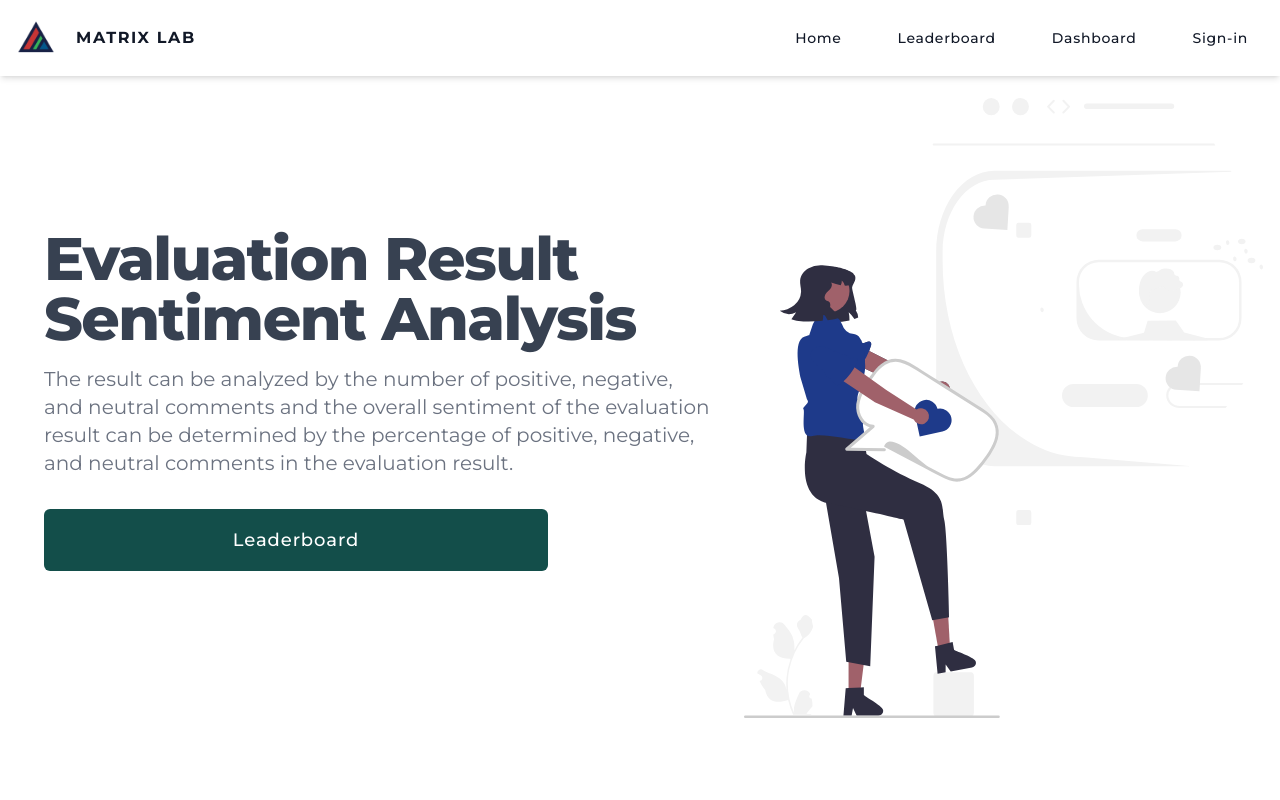
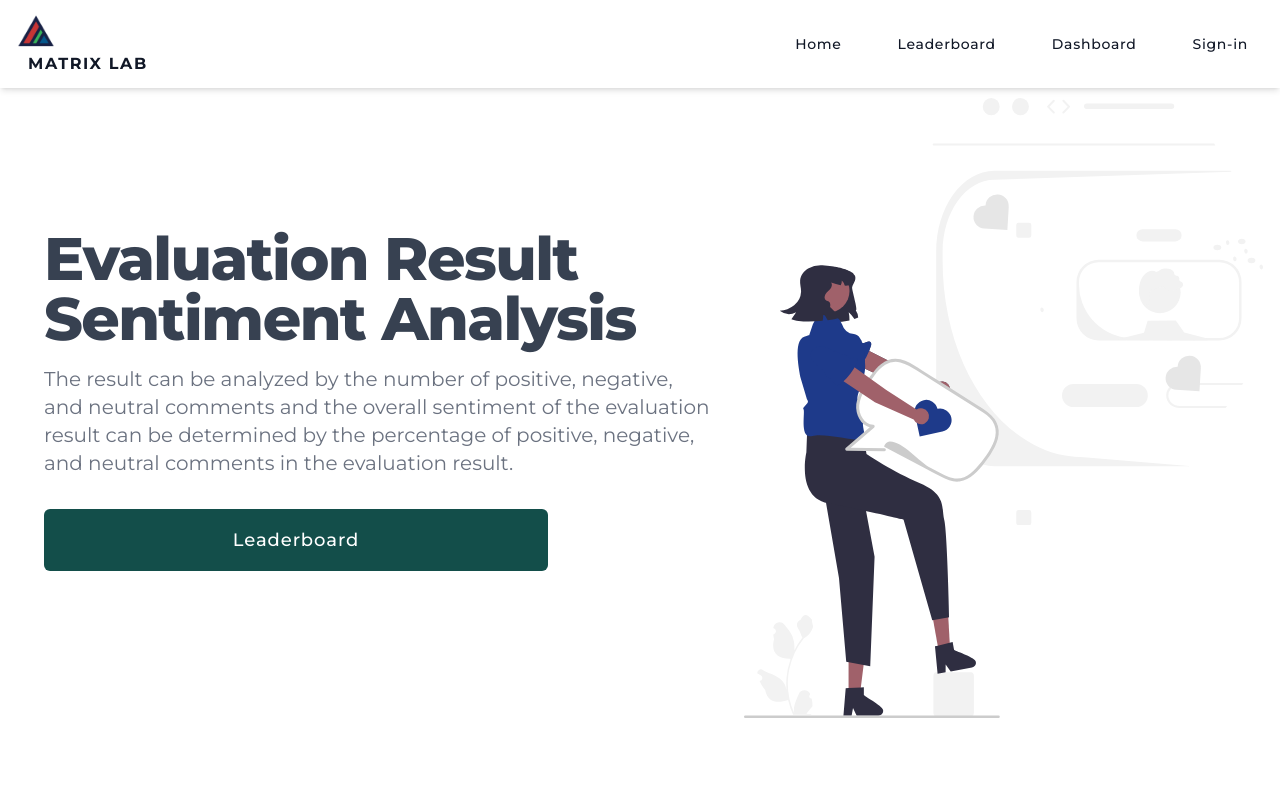
Before and after one commit to Jm-Paunlagui/Matrix-Lab-Client, a React (Create React App) app in the folder client/: page / in a window 1280 px wide. Shown: the top 800 px of the page. Built offline with nearby package versions, Linux system fonts and the light colour scheme.

Commit message:
puts to div

```diff
--- a/client/src/components/navbars/propsNavbar.jsx
+++ b/client/src/components/navbars/propsNavbar.jsx
@@ -12,11 +12,14 @@ function Navbar({main, logo, title, navitems}) {
             <div className="container flex flex-wrap items-center justify-between mx-auto max-w-7xl">
                 <div className="flex justify-between w-full lg:w-auto lg:static lg:block lg:justify-start">
                     {/* Props */}
-                    <NavLink to={main} className="flex items-center px-3 py-2 text-gray-900 rounded-md hover:text-blue-900">
+                    <div className="flex items-center px-3 py-2 text-gray-900 rounded-md hover:text-blue-900">
+                        <NavLink to={main} >
                             <img src={logo} alt="logo" className="w-10 h-10 mr-2" />
                             <h1 className="hidden ml-3 font-bold tracking-widest text-md md:flex">{title}</h1>
                             <h1 className="ml-3 font-bold tracking-widest text-md md:hidden">{title}</h1>
                         </NavLink>
+                    </div>
+
                     {/* Button for mobile view */}
                     <button
                         className="block px-3 py-1 text-xl leading-none bg-transparent border border-transparent border-solid rounded outline-none cursor-pointer lg:hidden focus:outline-none"
@@ -39,11 +42,14 @@ function Navbar({main, logo, title, navitems}) {
                             {/* Props */}
                             {navitems.map((item) => (
                                 <li key={item.id} className="flex items-center px-8 py-4 hover:text-blue-900">
-                                    <NavLink to={item.link} className={"flex items-center px-3 py-2 text-gray-900 rounded-md hover:text-blue-900"}>
+                                    <div className="flex items-center px-3 py-2 text-gray-900 rounded-md hover:text-blue-900">
+                                        <NavLink to={item.link} >
                                             <div className="block px-8 ml-3 text-sm font-medium tracking-wider">
                                                 {item.titlel}
                                             </div>
                                         </NavLink>
+                                    </div>
+
                                 </li>
                             ))}
                         </ul>
@@ -54,11 +60,13 @@ function Navbar({main, logo, title, navitems}) {
                             {/* Props */}
                             {navitems.map((item) => (
                                 <li key={item.id} className="flex items-center px-4 py-4 hover:text-blue-900">
-                                    <NavLink to={item.link} className={"flex items-center px-3 py-2 text-gray-900 rounded-md hover:text-blue-900"}>
+                                    <div className="flex items-center px-3 py-2 text-gray-900 rounded-md hover:text-blue-900">
+                                        <NavLink to={item.link}>
                                             <div className="block text-sm font-medium tracking-wider">
                                                 {item.titlel}
                                             </div>
                                         </NavLink>
+                                    </div>
                                 </li>
                             ))}
                         </ul>
```
Lines whose indentation alone changed are shown as unchanged.
